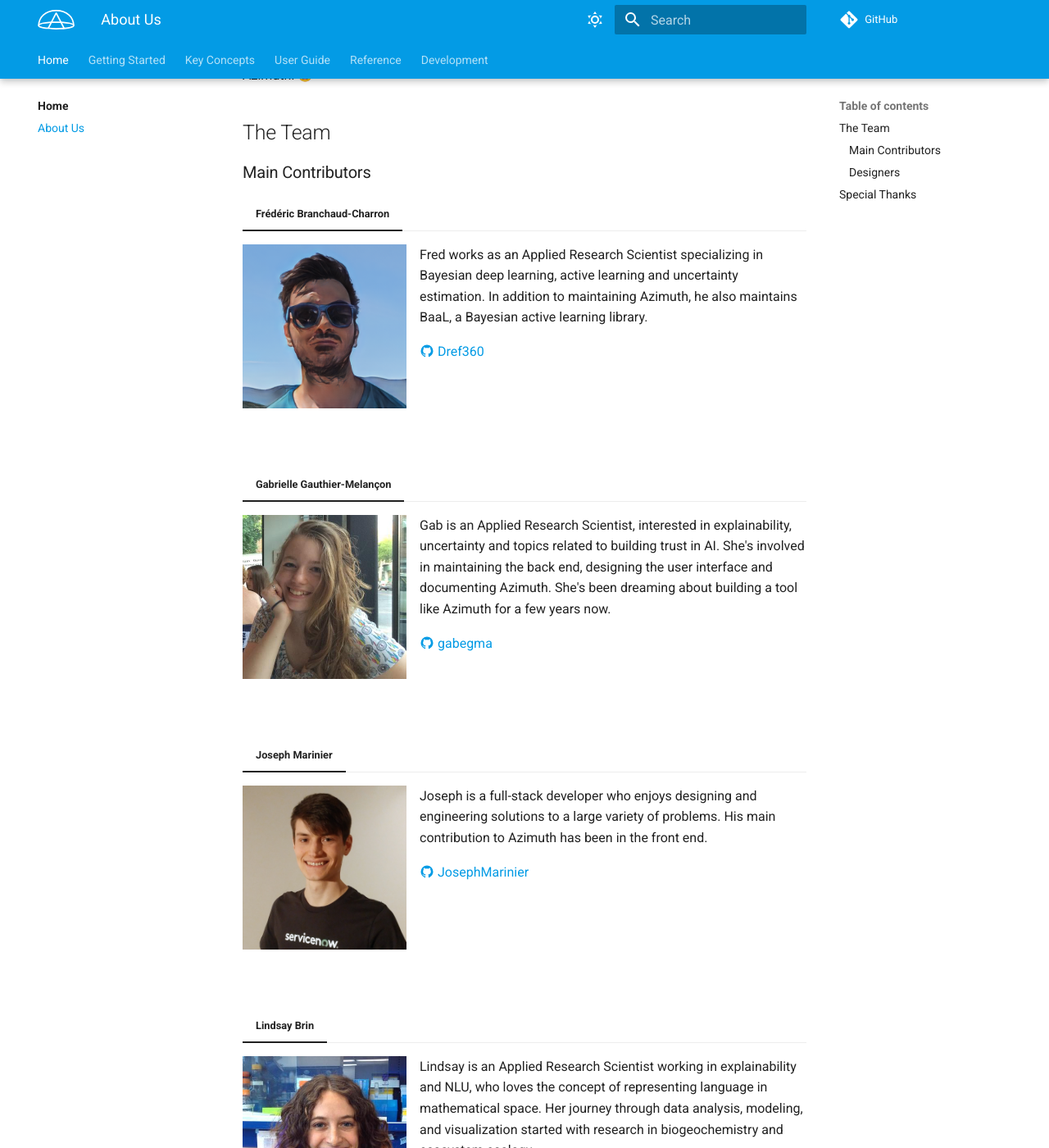
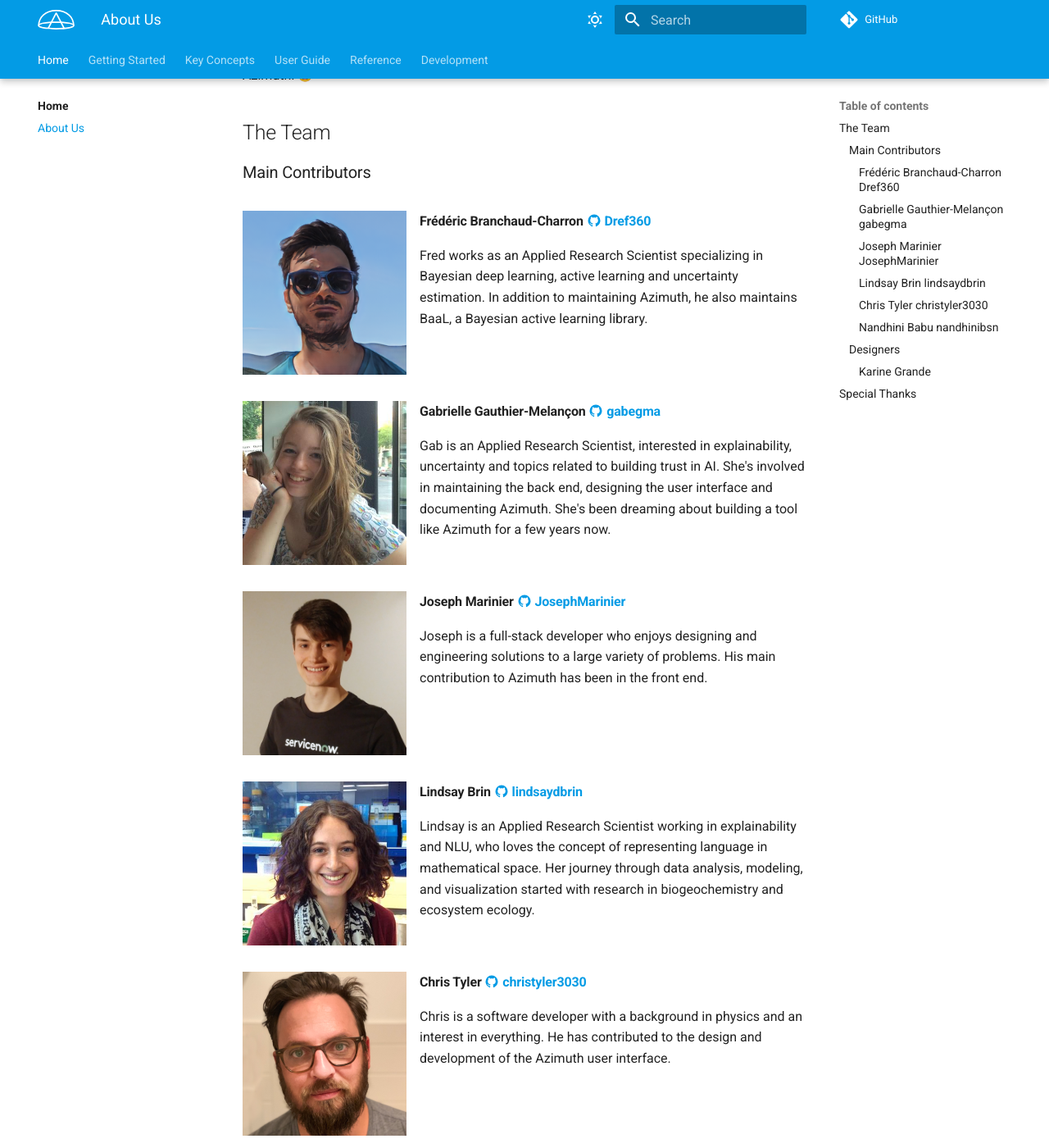
Before and after one commit to ServiceNow/azimuth, an MkDocs documentation site: the page built from docs/docs/about-us.md, in a window 1280 px wide and 1400 px high, scrolled down 277 px. Shown: the whole window at 82% size. Built offline with MkDocs 1.6.1 and Material for MkDocs 9.7.7, drawn with Linux system fonts in a browser that asks for light colours; emoji names are drawn with the system emoji font; comment, search, counter and statistics services are not loaded; some of the changed text lies outside the part shown.

Commit message:
Replace tabs with divs

```diff
--- a/docs/docs/about-us.md
+++ b/docs/docs/about-us.md
@@ -11,83 +11,91 @@ Azimuth! :smiley:
 
 ### Main Contributors
 
-=== "Frédéric Branchaud-Charron"
+<div markdown style="display: inline-block;" >
 
-    ![](_static/images/development/team/fred.png){ width=200 align=left }
+![Frédéric Branchaud-Charron](_static/images/development/team/fred.png){ width=200 align=left }
 
-    Fred works as an Applied Research Scientist specializing in Bayesian deep learning, active
-    learning and uncertainty estimation. In addition to maintaining Azimuth, he also maintains BaaL,
-    a Bayesian active learning library.
+#### Frédéric Branchaud-Charron [:material-github: Dref360](https://github.com/Dref360)
 
-    [:material-github: Dref360](https://github.com/Dref360)
+Fred works as an Applied Research Scientist specializing in Bayesian deep learning, active
+learning and uncertainty estimation. In addition to maintaining Azimuth, he also maintains BaaL,
+a Bayesian active learning library.
 
-<br>
+</div>
+<div markdown style="display: inline-block;">
 
-=== "Gabrielle Gauthier-Melançon"
+![Gabrielle Gauthier-Melançon](_static/images/development/team/gab.jpg){ width=200 align=left }
 
-    ![](_static/images/development/team/gab.jpg){ width=200 align=left }
+#### Gabrielle Gauthier-Melançon [:material-github: gabegma](https://github.com/gabegma)
 
-    Gab is an Applied Research Scientist, interested in explainability, uncertainty and topics
-    related to building trust in AI. She's involved in maintaining the back end, designing the user
-    interface and documenting Azimuth. She's been dreaming about building a tool like Azimuth for a
-    few years now.
+Gab is an Applied Research Scientist, interested in explainability, uncertainty and topics
+related to building trust in AI. She's involved in maintaining the back end, designing the user
+interface and documenting Azimuth. She's been dreaming about building a tool like Azimuth for a
+few years now.
 
-    [:material-github: gabegma](https://github.com/gabegma)
+</div>
+<div markdown style="display: inline-block;">
 
-<br>
+![Joseph Marinier](_static/images/development/team/joseph.jpg){ width=200 align=left }
 
-=== "Joseph Marinier"
+#### Joseph Marinier [:material-github: JosephMarinier](https://github.com/JosephMarinier)
 
-    ![Joseph Marinier](_static/images/development/team/joseph.jpg){ width=200 align=left } Joseph
-    is a full-stack developer who enjoys designing and engineering solutions to a large variety of
-    problems. His main contribution to Azimuth has been in the front end.
+Joseph
+is a full-stack developer who enjoys designing and engineering solutions to a large variety of
+problems. His main contribution to Azimuth has been in the front end.
 
-    [:material-github: JosephMarinier](https://github.com/JosephMarinier)
+</div>
+<div markdown style="display: inline-block;">
 
-<br>
+![Lindsay Brin](_static/images/development/team/lindsay.jpeg){ width=200 align=left }
 
-=== "Lindsay Brin"
+#### Lindsay Brin [:material-github: lindsaydbrin](https://github.com/lindsaydbrin)
 
-    ![Lindsay Brin](_static/images/development/team/lindsay.jpeg){ width=200 align=left } Lindsay
-    is an Applied Research Scientist working in explainability and NLU, who loves the concept of
-    representing language in mathematical space. Her journey through data analysis, modeling, and
-    visualization started with research in biogeochemistry and ecosystem ecology.
+Lindsay
+is an Applied Research Scientist working in explainability and NLU, who loves the concept of
+representing language in mathematical space. Her journey through data analysis, modeling, and
+visualization started with research in biogeochemistry and ecosystem ecology.
 
-    [:material-github: lindsaydbrin](https://github.com/lindsaydbrin)
+</div>
+<div markdown style="display: inline-block;">
 
-<br>
+![Chris Tyler](_static/images/development/team/chris.png){ width=200 align=left }
 
-=== "Chris Tyler"
+#### Chris Tyler [:material-github: christyler3030](https://github.com/christyler3030)
 
-    ![Chris Tyler](_static/images/development/team/chris.png){ width=200 align=left } Chris is a
-    software developer with a background in physics and an interest in everything. He has
-    contributed to the design and development of the Azimuth user interface.
+Chris is a
+software developer with a background in physics and an interest in everything. He has
+contributed to the design and development of the Azimuth user interface.
 
-    [:material-github: christyler3030](https://github.com/christyler3030)
+</div>
+<div markdown style="display: inline-block;">
 
-<br>
+![Nandhini Babu](_static/images/development/team/nandhini.png){ width=200 align=left }
 
-=== "Nandhini Babu"
+#### Nandhini Babu [:material-github: nandhinibsn](https://github.com/nandhinibsn)
 
-    ![Nandhini Babu](_static/images/development/team/nandhini.png){ width=200 align=left } Nandhini
-    is a developer at ServiceNow who joined the ATG team in January 2022. She's mostly contributing
-    on the front end. Her overall experience is around web development.
+Nandhini
+is a developer at ServiceNow who joined the ATG team in January 2022. She's mostly contributing
+on the front end. Her overall experience is around web development.
 
-    [:material-github: nandhinibsn](https://github.com/nandhinibsn)
-
-<br>
+</div>
 
 ### Designers
 
 We can also count on the support from amazing designers.
 
-=== "Karine Grande"
+<div markdown style="display: inline-block;">
 
-    ![Karine Grande](_static/images/development/team/karine.png){ width=200 align=left }
-    Karine is a Product Designer working on experiences that use AI/ML technology. In addition of
-    helping on the design side of Azimuth, she worked on projects about data labelling,
-    classification, summarization and forecasting, and is currently working on document processing
-    and data extraction.
+![Karine Grande](_static/images/development/team/karine.png){ width=200 align=left }
+
+#### Karine Grande
+
+Karine is a Product Designer working on experiences that use AI/ML technology. In addition of
+helping on the design side of Azimuth, she worked on projects about data labelling,
+classification, summarization and forecasting, and is currently working on document processing
+and data extraction.
+
+</div>
 
 ## Special Thanks
 
```
